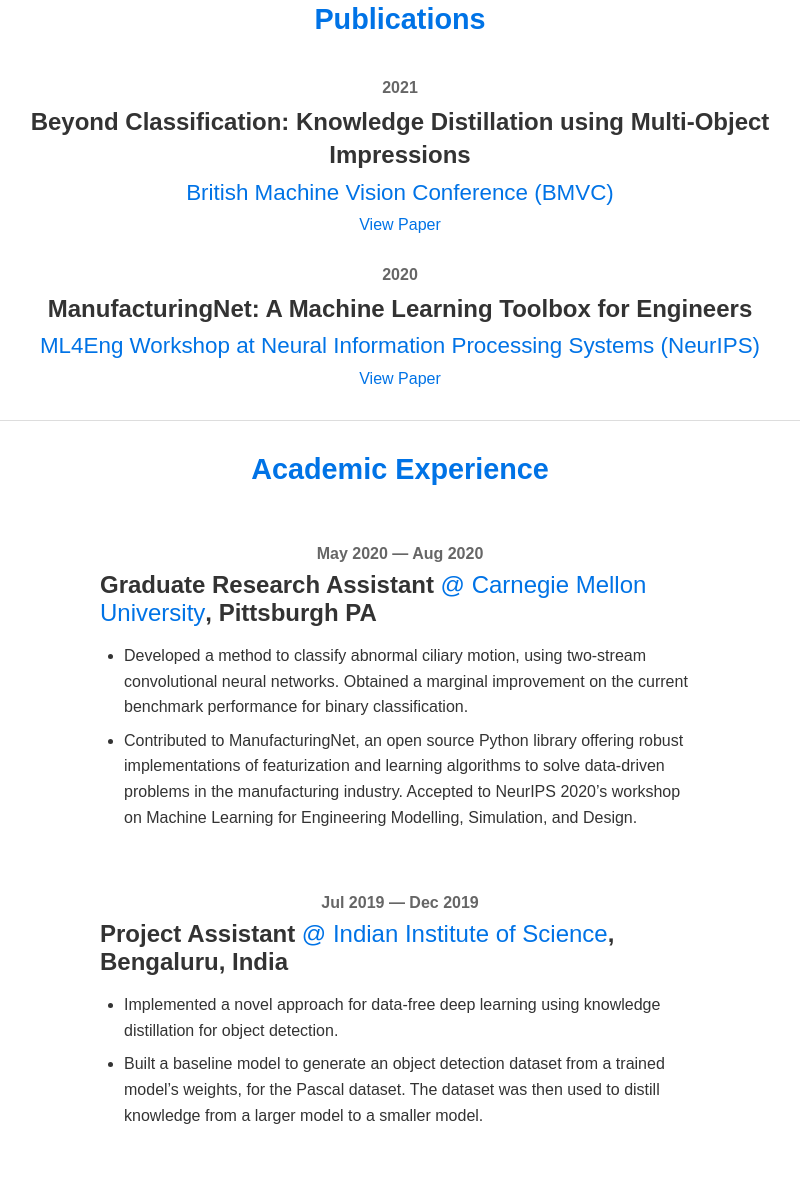
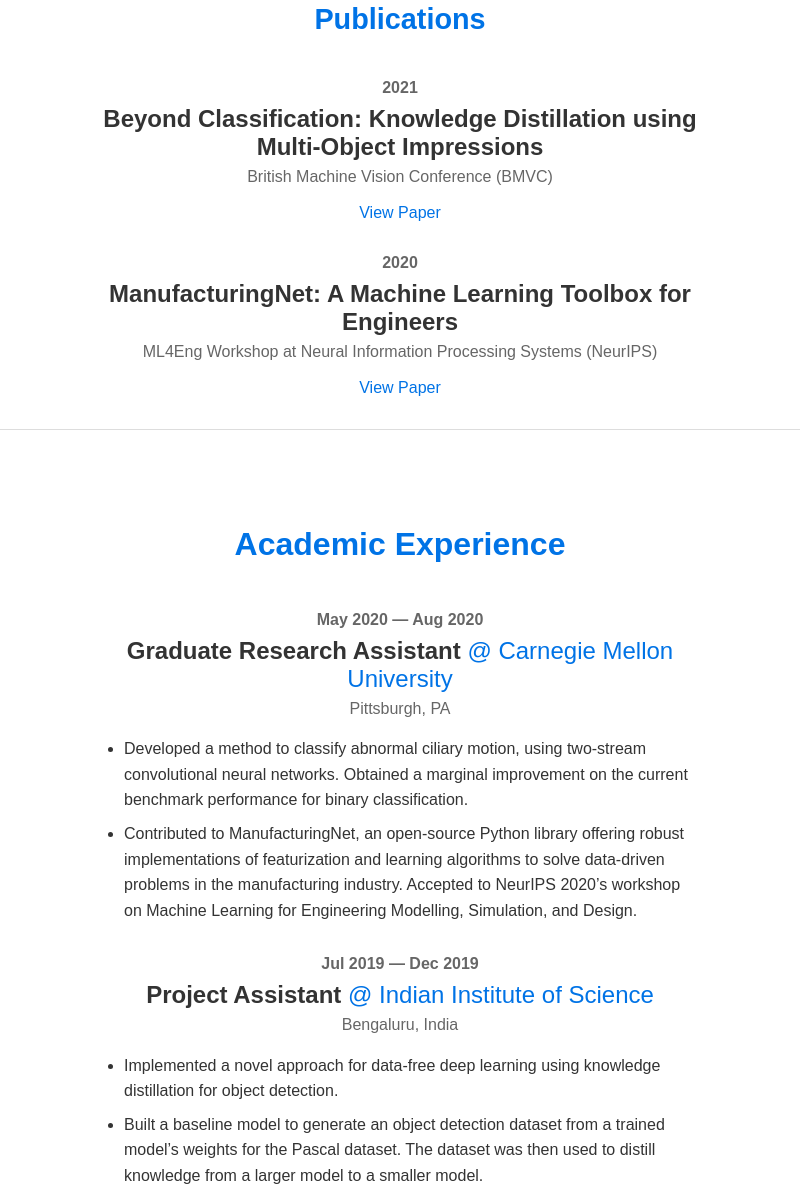
Before and after one commit to shrnssh/personal-website, a plain HTML site: page research.html in a window 1280 px wide. Shown: the part 227-1419 px from the top of the page, without its empty margins (240-1040 px from the left). Drawn offline with Linux system fonts and the light colour scheme.

Commit message:
Made formatting more consistent

```diff
--- a/research.html
+++ b/research.html
@@ -60,29 +60,32 @@
 
         <hr>
 
-        <div class="section">
+        <section id="academic-experience">
             <h3>Academic Experience</h3>
-            <div class="experience no-divider">
+            <div class="academic-item">
               <div class="timeline">May 2020 — Aug 2020</div>
               <div class="details">
-                <h4>Graduate Research Assistant <span>@ <a href="https://www.cmu.edu/" target="_blank">Carnegie Mellon University</a></span>, Pittsburgh PA</h4>
+                <h4>Graduate Research Assistant <span>@ <a href="https://www.cmu.edu/" target="_blank">Carnegie Mellon University</a></span></h4>
+                <p>Pittsburgh, PA</p>
                 <ul>
                   <li>Developed a method to classify abnormal ciliary motion, using two-stream convolutional neural networks. Obtained a marginal improvement on the current benchmark performance for binary classification.</li>
-                  <li>Contributed to ManufacturingNet, an open source Python library offering robust implementations of featurization and learning algorithms to solve data-driven problems in the manufacturing industry. Accepted to NeurIPS 2020’s workshop on Machine Learning for Engineering Modelling, Simulation, and Design.</li>
+                  <li>Contributed to ManufacturingNet, an open-source Python library offering robust implementations of featurization and learning algorithms to solve data-driven problems in the manufacturing industry. Accepted to NeurIPS 2020’s workshop on Machine Learning for Engineering Modelling, Simulation, and Design.</li>
                 </ul>
               </div>
             </div>
-            <div class="experience no-divider">
+
+            <div class="academic-item">
               <div class="timeline">Jul 2019 — Dec 2019</div>
               <div class="details">
-                <h4>Project Assistant <span>@ <a href="https://iisc.ac.in/" target="_blank">Indian Institute of Science</a></span>, Bengaluru, India</h4>
+                <h4>Project Assistant <span>@ <a href="https://www.iisc.ac.in/" target="_blank">Indian Institute of Science</a></span></h4>
+                <p>Bengaluru, India</p>
                 <ul>
                   <li>Implemented a novel approach for data-free deep learning using knowledge distillation for object detection.</li>
-                  <li>Built a baseline model to generate an object detection dataset from a trained model’s weights, for the Pascal dataset. The dataset was then used to distill knowledge from a larger model to a smaller model.</li>
+                  <li>Built a baseline model to generate an object detection dataset from a trained model’s weights for the Pascal dataset. The dataset was then used to distill knowledge from a larger model to a smaller model.</li>
                 </ul>
               </div>
             </div>
-          </div>
+          </section>
 
     </main>
 
--- a/styles.css
+++ b/styles.css
@@ -273,51 +273,71 @@
   line-height: 1.6; /* Improve readability */
 }
 
-/* Academic Experience Section */
+/* Center Academic Experience Section */
 #academic-experience {
-  padding: 2em 1em;
   text-align: center;
-  max-width: 800px; /* Ensure same width as other headings */
-  margin: 0 auto; /* Center the section */
+  max-width: 800px;
+  margin: 0 auto; /* Center the entire section */
+  padding: 2em 1em; /* Add padding for spacing */
 }
 
 #academic-experience h3 {
   font-size: 2em;
+  color: #0073e6; /* Match the accent color */
   margin-bottom: 1.5em;
-  color: #0073e6; /* Accent color */
-  text-align: center; /* Ensure heading is centered */
 }
 
-/* Academic Items */
 .academic-item {
-  margin-bottom: 2em;
-  text-align: center; /* Center all text inside this container */
+  margin-bottom: 2em; /* Add spacing between items */
+  text-align: center; /* Center-align all text */
 }
 
 .academic-item .timeline {
   font-size: 1em;
   font-weight: bold;
   color: #666;
-  margin-bottom: 0.5em;
+  margin-bottom: 0.5em; /* Add space between the timeline and details */
 }
 
 .academic-item .details {
-  max-width: 800px; /* Ensure consistent width */
-  margin: 0 auto; /* Center align details within the section */
+  max-width: 600px;
+  margin: 0 auto; /* Center-align details within the section */
 }
 
 .academic-item .details h4 {
   font-size: 1.5em;
-  font-weight: bold;
   color: #333;
-  margin-bottom: 0.2em;
-  line-height: 1.4;
+  margin-bottom: 0.2em; /* Space below the title */
+}
+
+.academic-item .details span a {
+  color: #0073e6; /* Blue for links */
+  text-decoration: none;
+}
+
+.academic-item .details span a:hover {
+  text-decoration: underline;
 }
 
 .academic-item .details p {
-  font-size: 1.4em;
-  color: #0073e6; /* Blue for university */
-  margin: 0;
+  font-size: 1em;
+  color: #666; /* Softer color for location */
+  margin-bottom: 1em;
+}
+
+.academic-item ul {
+  list-style-type: disc;
+  padding-left: 1.5em; /* Indentation for bullets */
+  text-align: left; /* Align bullet points to the left */
+  margin: 1em auto; /* Center-align the list container */
+  max-width: 600px;
+}
+
+.academic-item ul li {
+  margin-bottom: 0.5em;
+  font-size: 1em;
+  line-height: 1.6; /* Improve readability */
+  color: #333;
 }
 
 /* Divider Styling */
```
